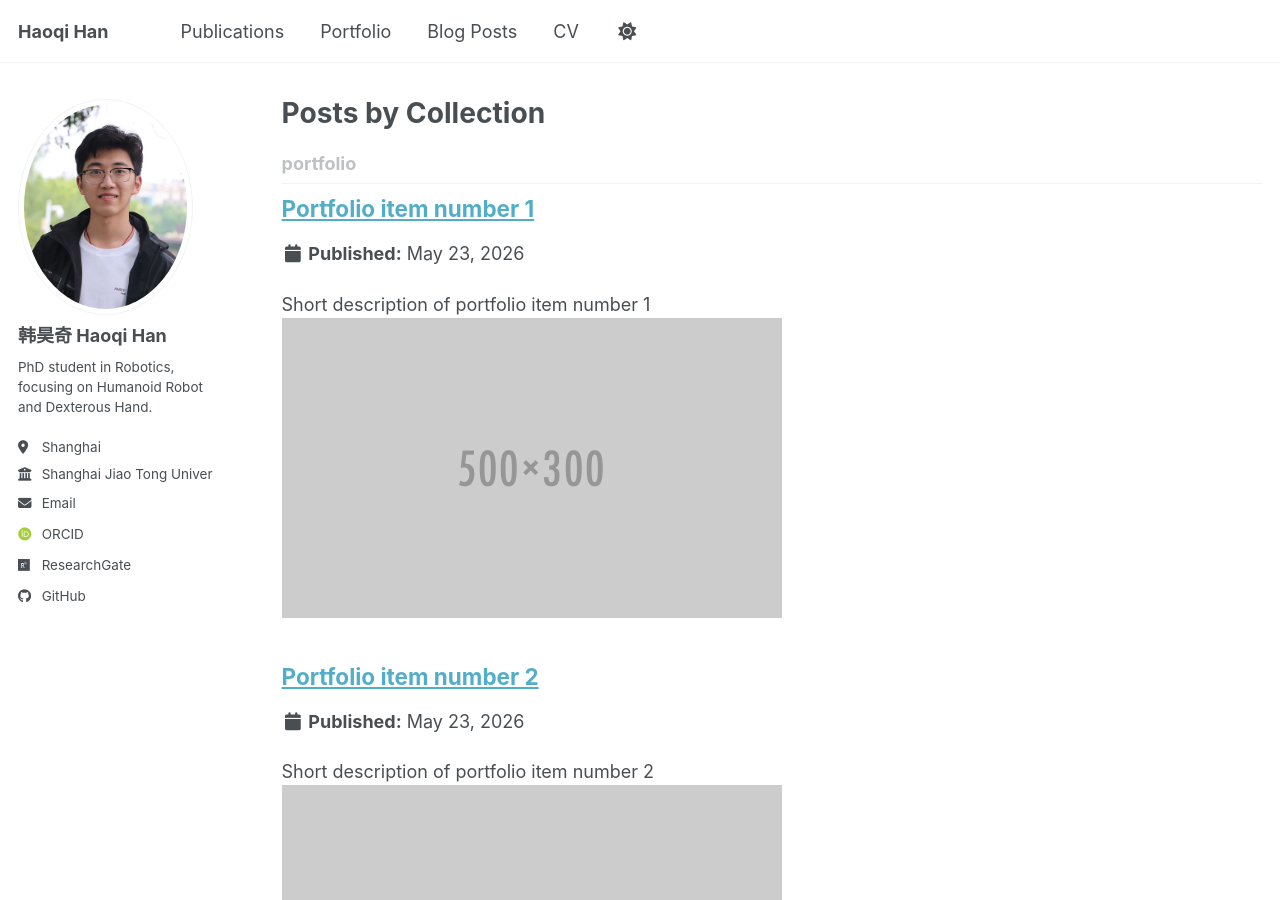
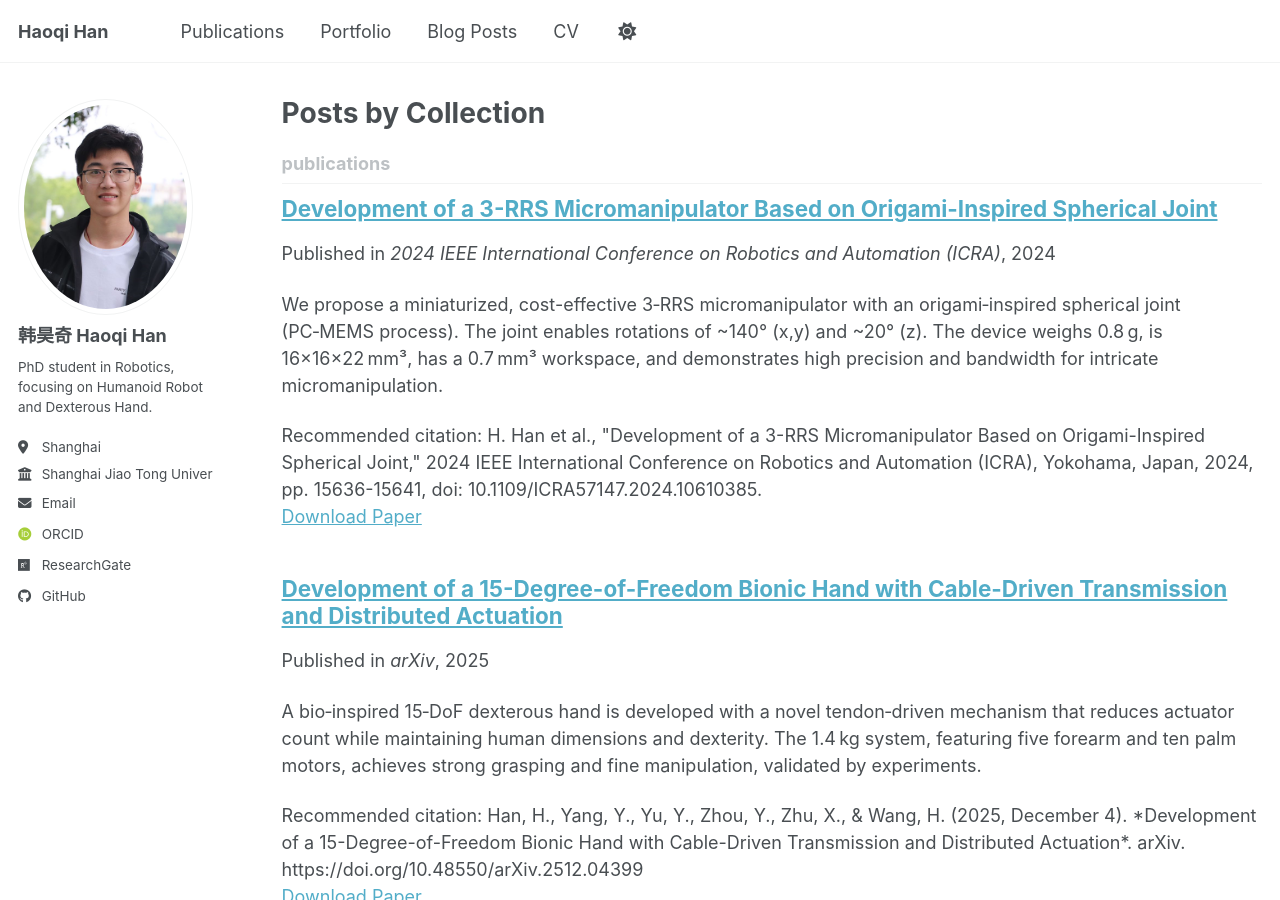
Before and after one commit to hhq-123/hhq-123.github.io, a Jekyll site: the page built from _pages/collection-archive.html, in a window 1280 px wide and 900 px high. Built offline with Jekyll 4.4.1, drawn with Linux system fonts in a browser that asks for light colours; some web fonts are replaced; a script bundle is joined from its source files by our own code; library files that are not in the unit come from our copies; some of the changed lines change nothing that is shown.

Commit message:
提交修改

```diff
--- a/_config.yml
+++ b/_config.yml
@@ -230,7 +230,7 @@ collections:
     output: true
     permalink: /:collection/:path/
   portfolio:
-    output: true
+    output: False
     permalink: /:collection/:path/
   talks:
     output: true
```
Also changed, not shown: .github/workflows/sync-csdn-blog.yml (deleted).
